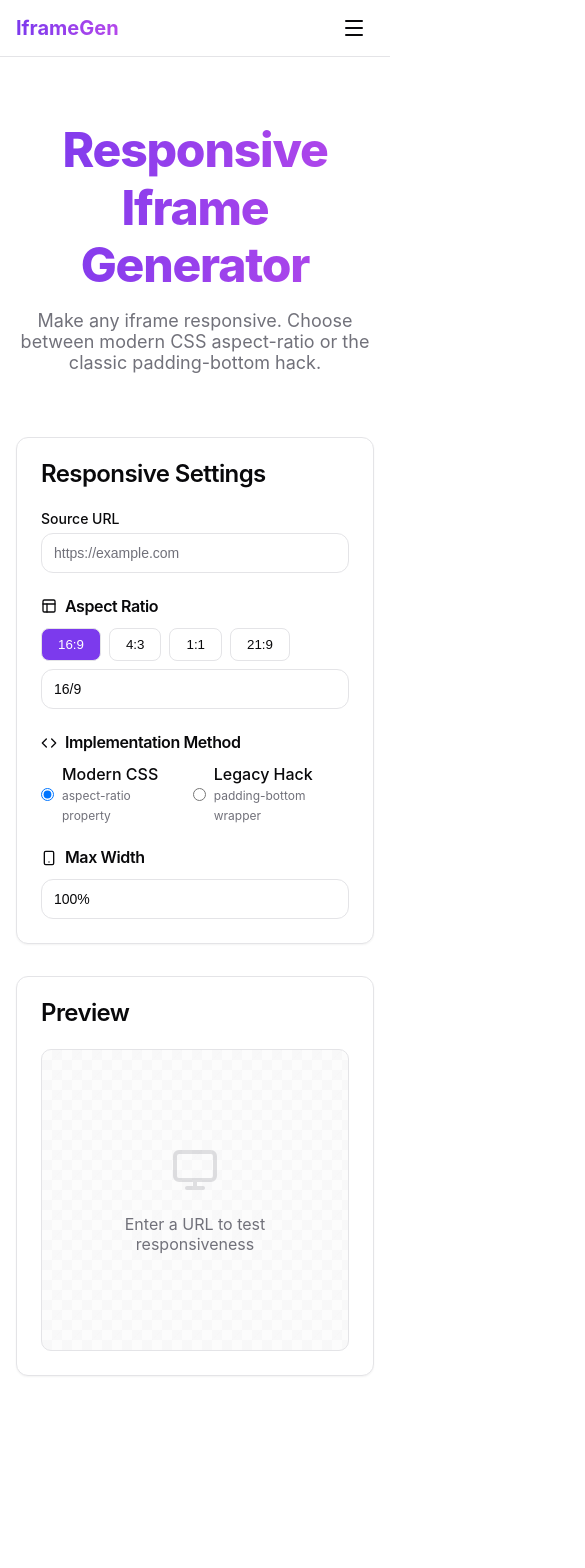
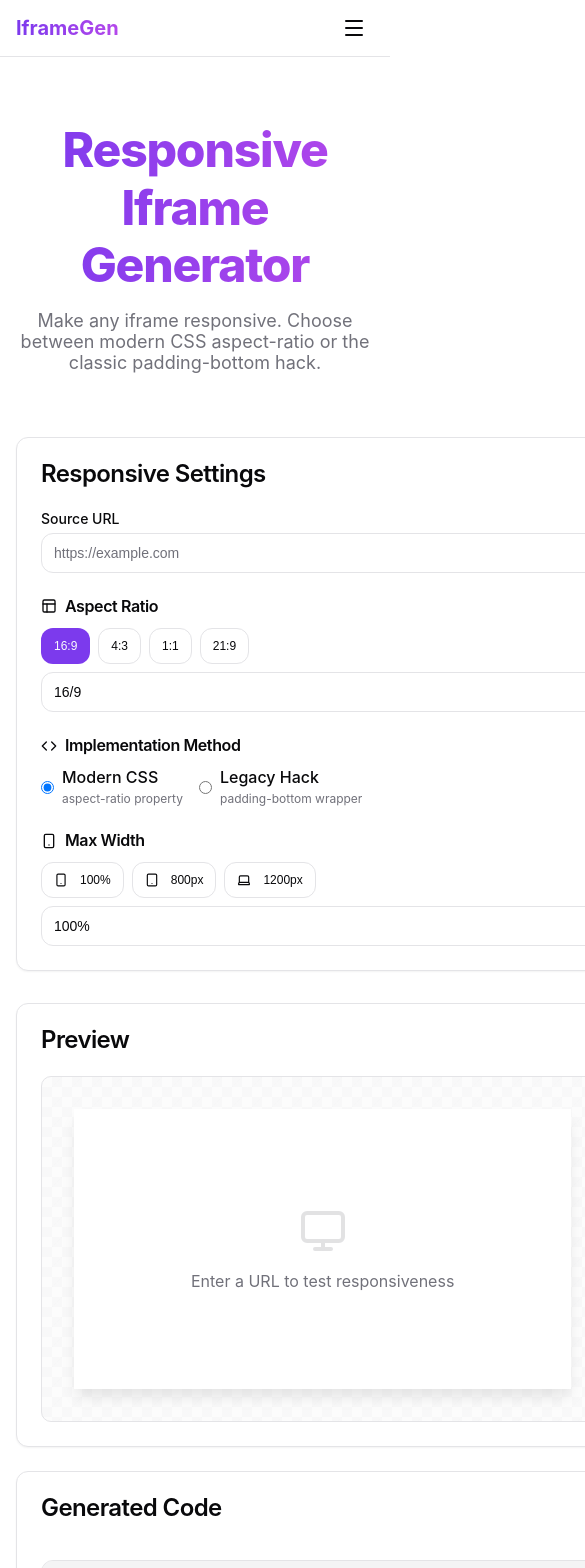
Before and after one commit to zensife/iframe_generator, a Next.js app: page /responsive in a window 390 px wide. Shown: the top 1568 px of the page, 585 px wide, since content can reach past the window. Before the commit the page ends 1408 px from the top, so only its background shows below. Built offline with nearby package versions, Linux system fonts and the light colour scheme.

Commit message:
feat: Implement responsive iframe generator with initial documentation and keyword data.

```diff
--- a/src/app/responsive/page.tsx
+++ b/src/app/responsive/page.tsx
@@ -4,8 +4,9 @@ import React, { useState, useEffect } from 'react';
 import styles from '../page.module.css';
 import { Card, CardContent, CardHeader, CardTitle } from '@/components/ui/Card';
 import { Input } from '@/components/ui/Input';
+import { Button } from '@/components/ui/Button';
 import { CodeBlock } from '@/components/ui/CodeBlock';
-import { Smartphone, Monitor, Layout, Code } from 'lucide-react';
+import { Smartphone, Monitor, Layout, Code, Tablet, Laptop } from 'lucide-react';
 
 export default function ResponsiveGenerator() {
     const [url, setUrl] = useState('');
@@ -13,14 +14,24 @@ export default function ResponsiveGenerator() {
     const [method, setMethod] = useState('modern'); // modern (aspect-ratio), legacy (padding-bottom)
     const [maxWidth, setMaxWidth] = useState('100%');
     const [generatedCode, setGeneratedCode] = useState('');
+    const [error, setError] = useState('');
 
     useEffect(() => {
-        if (!url) {
-            setGeneratedCode('');
-            return;
+        // Default to example.com if URL is empty
+        const effectiveUrl = url.trim() || 'https://example.com';
+
+        // Simple validation for the effective URL (skip if it's the default)
+        if (url && url.includes(' ')) {
+            setError('URL cannot contain spaces');
+            // We still generate code for the invalid URL to show feedback, or we could stop.
+            // But usually we might want to show what it looks like.
+            // However, let's stick to the previous logic: if error, maybe show default or nothing?
+            // Let's show the code for the *input* URL but keep error state.
+        } else {
+            setError('');
         }
 
-        let src = url;
+        let src = effectiveUrl;
         if (!src.startsWith('http')) src = 'https://' + src;
 
         let code = '';
@@ -73,6 +84,7 @@ export default function ResponsiveGenerator() {
                                 placeholder="https://example.com"
                                 value={url}
                                 onChange={(e) => setUrl(e.target.value)}
+                                error={error}
                             />
 
                             <div>
@@ -81,20 +93,14 @@ export default function ResponsiveGenerator() {
                                 </h4>
                                 <div style={{ display: 'flex', gap: '0.5rem', flexWrap: 'wrap', marginBottom: '0.5rem' }}>
                                     {['16/9', '4/3', '1/1', '21/9'].map((ratio) => (
-                                        <button
+                                        <Button
                                             key={ratio}
+                                            variant={aspectRatio === ratio ? 'default' : 'outline'}
+                                            size="sm"
                                             onClick={() => setAspectRatio(ratio)}
-                                            style={{
-                                                padding: '0.5rem 1rem',
-                                                borderRadius: '0.5rem',
-                                                border: '1px solid hsl(var(--border))',
-                                                background: aspectRatio === ratio ? 'hsl(var(--primary))' : 'transparent',
-                                                color: aspectRatio === ratio ? 'white' : 'inherit',
-                                                cursor: 'pointer'
-                                            }}
                                         >
                                             {ratio.replace('/', ':')}
-                                        </button>
+                                        </Button>
                                     ))}
                                 </div>
                                 <Input
@@ -142,6 +148,32 @@ export default function ResponsiveGenerator() {
                                 <h4 className={styles.sectionTitle} style={{ display: 'flex', alignItems: 'center', gap: '0.5rem' }}>
                                     <Smartphone size={16} /> Max Width
                                 </h4>
+                                <div style={{ display: 'flex', gap: '0.5rem', marginBottom: '0.5rem' }}>
+                                    <Button
+                                        variant="outline"
+                                        size="sm"
+                                        onClick={() => setMaxWidth('100%')}
+                                        title="Mobile (Full Width)"
+                                    >
+                                        <Smartphone size={14} style={{ marginRight: '4px' }} /> 100%
+                                    </Button>
+                                    <Button
+                                        variant="outline"
+                                        size="sm"
+                                        onClick={() => setMaxWidth('800px')}
+                                        title="Tablet"
+                                    >
+                                        <Tablet size={14} style={{ marginRight: '4px' }} /> 800px
+                                    </Button>
+                                    <Button
+                                        variant="outline"
+                                        size="sm"
+                                        onClick={() => setMaxWidth('1200px')}
+                                        title="Desktop"
+                                    >
+                                        <Laptop size={14} style={{ marginRight: '4px' }} /> 1200px
+                                    </Button>
+                                </div>
                                 <Input
                                     value={maxWidth}
                                     onChange={(e) => setMaxWidth(e.target.value)}
@@ -161,34 +193,40 @@ export default function ResponsiveGenerator() {
                         </CardHeader>
                         <CardContent style={{ flex: 1, display: 'flex', flexDirection: 'column' }}>
                             <div className={styles.previewFrame}>
-                                {url ? (
                                 <div
+                                    key={aspectRatio} // Force re-render to ensure aspect-ratio change is applied reliably
                                     className={styles.iframeWrapper}
                                     style={{
                                         width: '100%',
                                         maxWidth: maxWidth,
                                         aspectRatio: aspectRatio.replace(':', '/'),
-                                            margin: '0 auto'
+                                        margin: '0 auto',
+                                        backgroundColor: 'white',
+                                        display: 'flex',
+                                        alignItems: 'center',
+                                        justifyContent: 'center',
+                                        overflow: 'hidden',
+                                        transition: 'none' // Disable transition to prevent layout glitches during resize
                                     }}
                                 >
+                                    {url && !error ? (
                                         <iframe
                                             src={url.startsWith('http') ? url : `https://${url}`}
                                             width="100%"
                                             height="100%"
                                             style={{ border: 0 }}
                                         />
-                                    </div>
                                     ) : (
-                                    <div className={styles.emptyState}>
+                                        <div className={styles.emptyState} style={{ width: '100%', height: '100%', display: 'flex', flexDirection: 'column', alignItems: 'center', justifyContent: 'center' }}>
                                             <Monitor size={48} style={{ opacity: 0.2, marginBottom: '1rem' }} />
                                             <p>Enter a URL to test responsiveness</p>
                                         </div>
                                     )}
                                 </div>
+                            </div>
                         </CardContent>
                     </Card>
 
-                    {generatedCode && (
                     <Card className="glass-card">
                         <CardHeader>
                             <CardTitle>Generated Code</CardTitle>
@@ -197,7 +235,6 @@ export default function ResponsiveGenerator() {
                             <CodeBlock code={generatedCode} language="html" />
                         </CardContent>
                     </Card>
-                    )}
                 </div>
             </div>
         </main>
```
Lines whose indentation alone changed are shown as unchanged.
